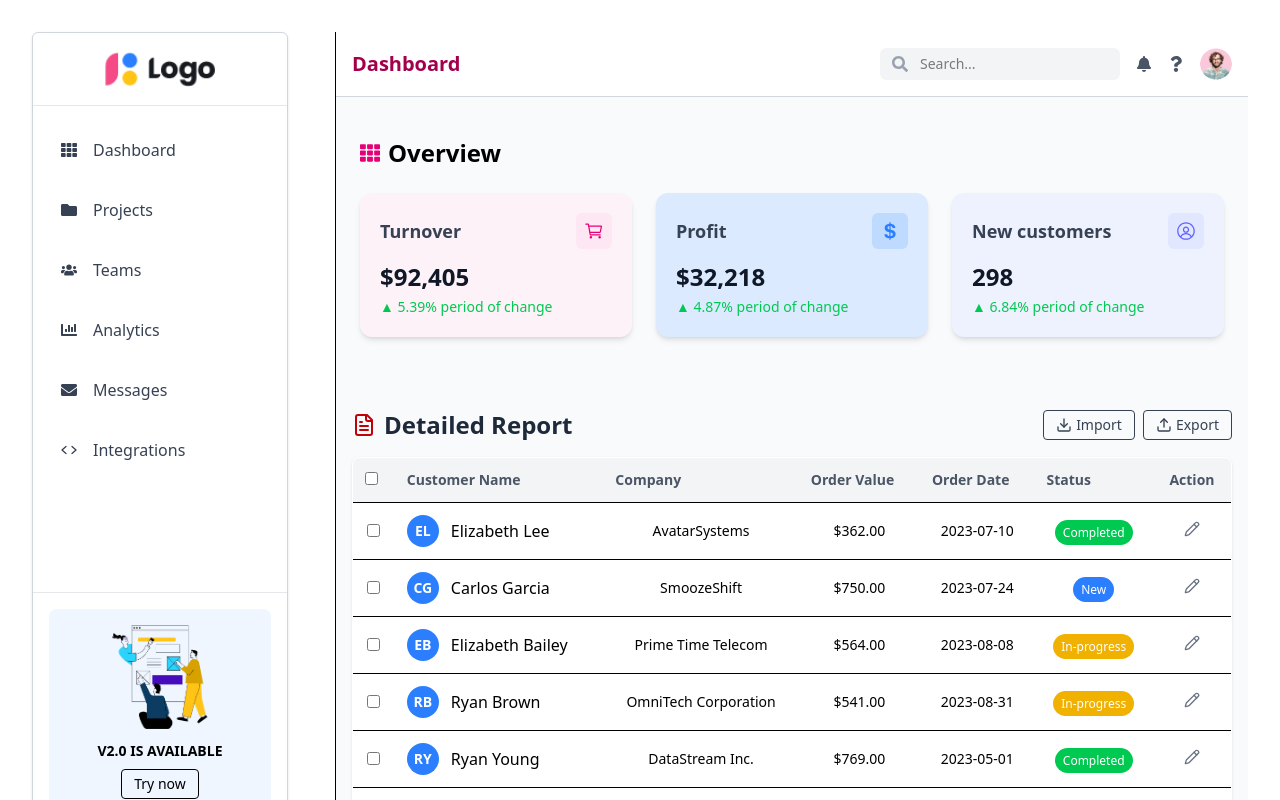
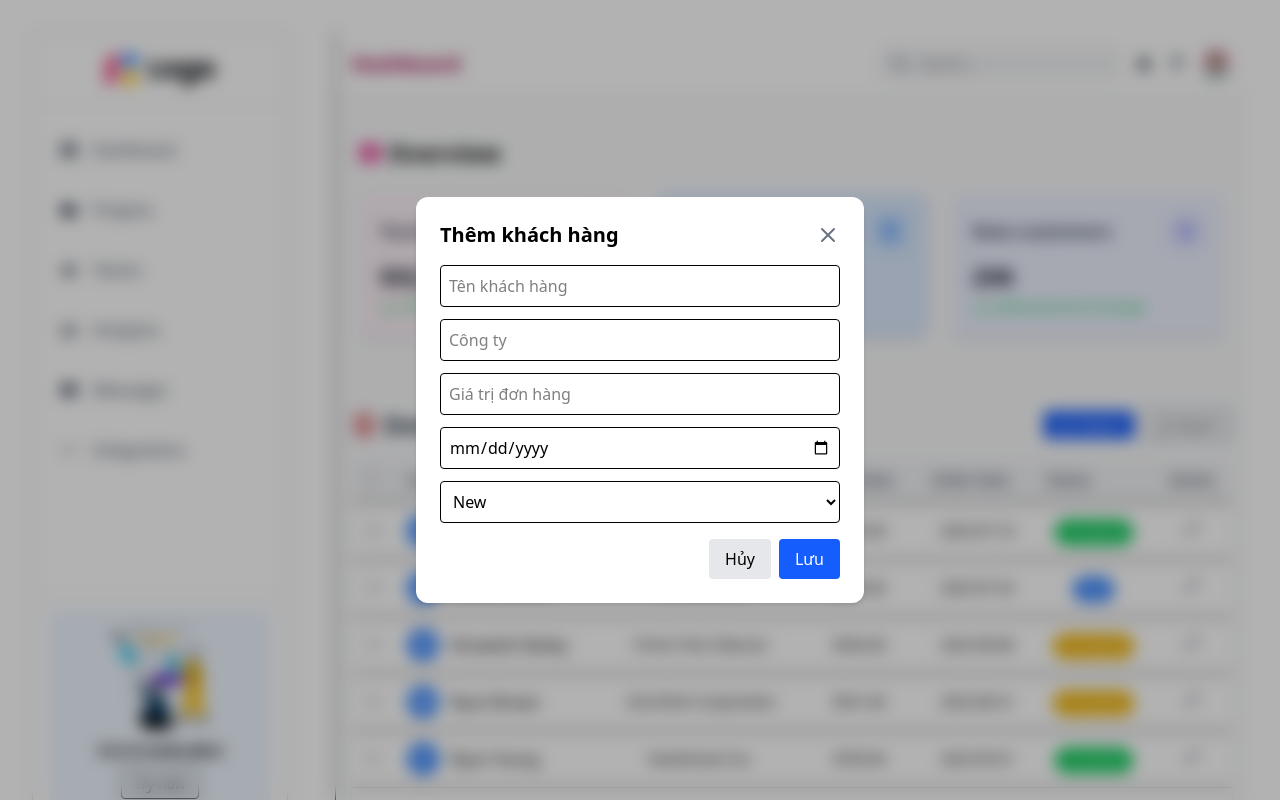
Before and after one commit to nghstudent/nguyenngochien22000865tuan07, a React (Vite) app: page / in a window 1280 px wide. Both pictures are taken after a click on the button "Import". Shown: the top 800 px of the page. Built offline with nearby package versions, Linux system fonts and the light colour scheme; data requests are answered from the project's data file; the HTML template or start-up script is replaced by a standard one.

Commit message:
10. Add user --> Modal + API post

```diff
--- a/db.json
+++ b/db.json
@@ -55,6 +55,14 @@
       "value": 5000,
       "date": "2023-06-10",
       "status": "Completed"
+    },
+    {
+      "id": "26dd",
+      "customerName": "Nguyễn Phúc H",
+      "company": "Viettel",
+      "value": 10000,
+      "date": "2025-04-08",
+      "status": "In-progress"
     }
   ]
 }
--- /dev/null
+++ b/src/components/AddModal.jsx
@@ -0,0 +1,100 @@
+import React, { useState } from 'react';
+import { X } from 'lucide-react';
+
+const AddModal = ({ onClose, onSave }) => {
+    const [formData, setFormData] = useState({
+        customerName: '',
+        company: '',
+        value: '',
+        date: '',
+        status: 'New',
+    });
+
+    const handleChange = (e) => {
+        const { name, value } = e.target;
+        setFormData((prev) => ({
+            ...prev,
+            [name]: value,
+        }));
+    };
+
+    const handleSave = () => {
+        if (!formData.customerName || !formData.company || !formData.value || !formData.date) {
+            alert('Vui lòng nhập đầy đủ thông tin!');
+            return;
+        }
+        onSave(formData);
+    };
+
+    return (
+        <div className="fixed inset-0 z-50 flex items-center justify-center backdrop-blur-sm bg-black/30">
+            <div className="bg-white p-6 rounded-xl shadow-md w-full max-w-md">
+                <div className="flex justify-between items-center mb-4">
+                    <h2 className="text-xl font-semibold">Thêm khách hàng</h2>
+                    <button onClick={onClose}>
+                        <X className="text-gray-500 hover:text-black" />
+                    </button>
+                </div>
+
+                <div className="space-y-3">
+                    <input
+                        name="customerName"
+                        value={formData.customerName}
+                        onChange={handleChange}
+                        placeholder="Tên khách hàng"
+                        className="w-full border rounded p-2"
+                    />
+                    <input
+                        name="company"
+                        value={formData.company}
+                        onChange={handleChange}
+                        placeholder="Công ty"
+                        className="w-full border rounded p-2"
+                    />
+                    <input
+                        name="value"
+                        type="number"
+                        value={formData.value}
+                        onChange={handleChange}
+                        placeholder="Giá trị đơn hàng"
+                        className="w-full border rounded p-2"
+                    />
+                    <input
+                        name="date"
+                        type="date"
+                        value={formData.date}
+                        onChange={handleChange}
+                        className="w-full border rounded p-2"
+                    />
+                    <select
+                        name="status"
+                        value={formData.status}
+                        onChange={handleChange}
+                        className="w-full border rounded p-2"
+                    >
+                        <option value="New">New</option>
+                        <option value="In-progress">In-progress</option>
+                        <option value="Completed">Completed</option>
+                    </select>
+                </div>
+
+                <div className="mt-4 flex justify-end gap-2">
+                    <button
+                        onClick={onClose}
+                        className="px-4 py-2 rounded bg-gray-200 hover:bg-gray-300"
+                    >
+                        Hủy
+                    </button>
+                    <button
+                        onClick={handleSave}
+                        className="px-4 py-2 rounded bg-blue-600 text-white hover:bg-blue-700"
+                    >
+                        Lưu
+                    </button>
+                </div>
+            </div>
+        </div>
+    );
+};
+
+export default AddModal;
--- a/src/components/DataTable.jsx
+++ b/src/components/DataTable.jsx
@@ -1,6 +1,7 @@
 import React, { useState, useEffect } from "react";
 import { FileText, Upload, Download, Pencil } from "lucide-react";
 import EditModal from "./EditModal";
+import AddModal from "./AddModal";
 
 const pageSize = 6;
 
@@ -30,9 +31,9 @@ const DataTable = () => {
   const [page, setPage] = useState(1);
   const [isEditOpen, setIsEditOpen] = useState(false);
   const [editingCustomer, setEditingCustomer] = useState(null);
+  const [isAddOpen, setIsAddOpen] = useState(false);
 
   useEffect(() => {
-    // fetch("data/dataKhachHang.json")
     fetch("http://localhost:3000/customers")
       .then((res) => res.json())
       .then((data) => setOrders(data))
@@ -40,10 +41,7 @@ const DataTable = () => {
   }, []);
 
   const totalPages = Math.ceil(orders.length / pageSize);
-  const paginatedOrders = orders.slice(
-    (page - 1) * pageSize,
-    page * pageSize
-  );
+  const paginatedOrders = orders.slice((page - 1) * pageSize, page * pageSize);
 
   const handleSelectAll = (e) => {
     const pageIds = paginatedOrders.map((o) => o.id);
@@ -70,15 +68,6 @@ const DataTable = () => {
     setIsEditOpen(false);
   };
 
-  // const handleSaveEdit = (updatedCustomer) => {
-  //   setOrders((prevOrders) =>
-  //     prevOrders.map((order) =>
-  //       order.id === updatedCustomer.id ? updatedCustomer : order
-  //     )
-  //   );
-  //   closeEditModal();
-  // };
-
   const handleSaveEdit = async (updatedCustomer) => {
     try {
       const res = await fetch(`http://localhost:3000/customers/${updatedCustomer.id}`, {
@@ -92,8 +81,6 @@ const DataTable = () => {
       }
 
       const updated = await res.json();
-
-      // Cập nhật lại danh sách trong state
       setOrders((prevOrders) =>
         prevOrders.map((order) =>
           order.id === updated.id ? updated : order
@@ -106,19 +93,43 @@ const DataTable = () => {
     }
   };
 
+  const openAddModal = () => setIsAddOpen(true);
+  const closeAddModal = () => setIsAddOpen(false);
+
+  const handleSaveAdd = async (newCustomer) => {
+    try {
+      const res = await fetch("http://localhost:3000/customers", {
+        method: "POST",
+        headers: { "Content-Type": "application/json" },
+        body: JSON.stringify(newCustomer),
+      });
+
+      if (!res.ok) throw new Error("Thêm thất bại");
+
+      const added = await res.json();
+      setOrders((prev) => [...prev, added]);
+      closeAddModal();
+    } catch (error) {
+      console.error("Lỗi khi thêm khách hàng:", error);
+      alert("Thêm khách hàng thất bại");
+    }
+  };
+
   const formatCurrency = (usd) =>
     usd.toLocaleString("en-US", { style: "currency", currency: "USD" });
 
   return (
     <div className="px-4 py-8">
-      {/* Tiêu đề và Import, Export */}
       <div className="flex items-center justify-between mb-4">
         <div className="flex items-center gap-2">
           <FileText className="text-red-700" size={24} />
           <h2 className="text-2xl font-bold text-gray-800">Detailed Report</h2>
         </div>
         <div className="flex gap-2">
-          <button className="flex items-center gap-1 px-3 py-1 border rounded text-sm text-gray-700 hover:bg-gray-100">
+          <button
+            onClick={openAddModal}
+            className="flex items-center gap-1 px-3 py-1 border rounded text-sm text-white bg-blue-600 hover:bg-blue-700"
+          >
             <Download size={16} />
             Import
           </button>
@@ -129,7 +140,6 @@ const DataTable = () => {
         </div>
       </div>
 
-      {/* Table */}
       <table className="min-w-full bg-white border border-gray-200 shadow-sm rounded-lg overflow-hidden">
         <thead className="bg-gray-100 text-left text-sm font-medium text-gray-600">
           <tr>
@@ -153,10 +163,7 @@ const DataTable = () => {
         </thead>
         <tbody>
           {paginatedOrders.map((order) => (
-            <tr
-              key={order.id}
-              className="border-t hover:bg-gray-50 transition"
-            >
+            <tr key={order.id} className="border-t hover:bg-gray-50 transition">
               <td className="p-3">
                 <input
                   type="checkbox"
@@ -175,9 +182,7 @@ const DataTable = () => {
               <td className="p-3 text-sm">{order.date}</td>
               <td className="p-3">
                 <span
-                  className={`px-2 py-1 rounded-full text-xs text-white ${getStatusColor(
-                    order.status
-                  )}`}
+                  className={`px-2 py-1 rounded-full text-xs text-white ${getStatusColor(order.status)}`}
                 >
                   {order.status}
                 </span>
@@ -195,7 +200,6 @@ const DataTable = () => {
         </tbody>
       </table>
 
-      {/* Phân trang */}
       <div className="flex justify-between items-center mt-4 text-sm">
         <span>{orders.length} results</span>
         <div className="flex gap-2">
@@ -215,9 +219,19 @@ const DataTable = () => {
         </div>
       </div>
 
-      {/* Modal chỉnh sửa */}
       {isEditOpen && (
-        <EditModal customer={editingCustomer} onClose={closeEditModal} onSave={handleSaveEdit} />
+        <EditModal
+          customer={editingCustomer}
+          onClose={closeEditModal}
+          onSave={handleSaveEdit}
+        />
+      )}
+
+      {isAddOpen && (
+        <AddModal
+          onClose={closeAddModal}
+          onSave={handleSaveAdd}
+        />
       )}
     </div>
   );
```
